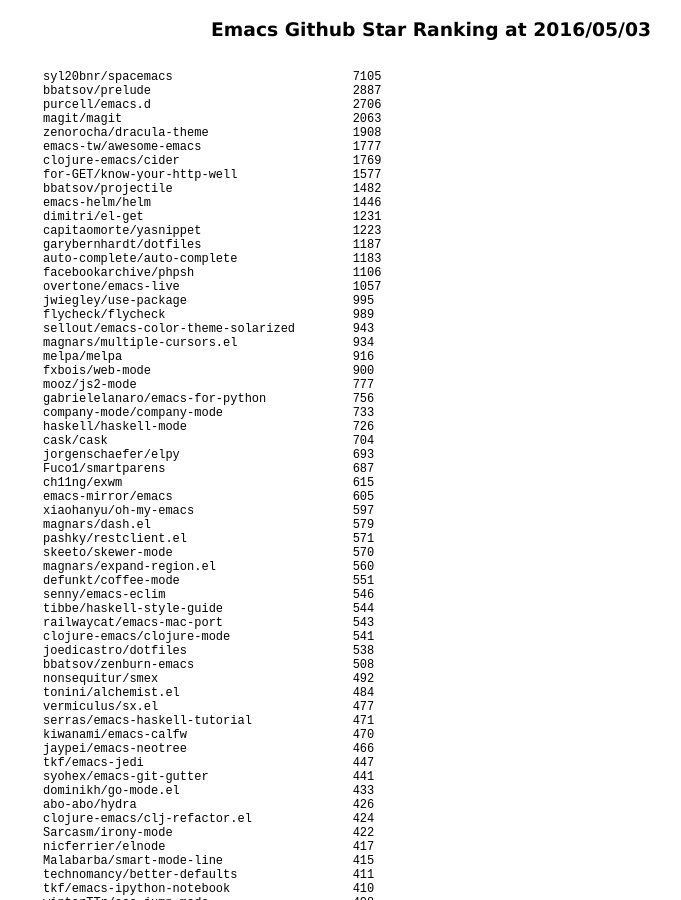
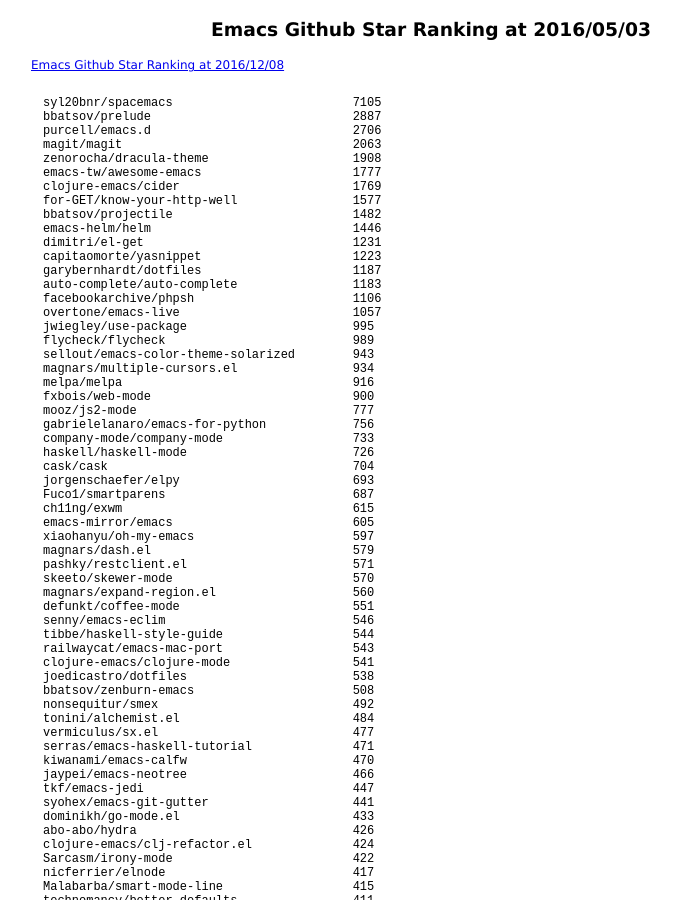
Before and after one commit to 38elements/38elements.github.com, a Jekyll site: the page built from _posts/2016-05-03-emacs-repository-github-star-ranking.md, in a window 1280 px wide and 900 px high. Shown: the whole window, without its empty margins (209-890 px from the left). Built offline with Jekyll 4.4.1, drawn with Linux system fonts in a browser that asks for light colours.

Commit message:
Update 2016-05-03-emacs-repository-github-star-ranking.md

```diff
--- a/_posts/2016-05-03-emacs-repository-github-star-ranking.md
+++ b/_posts/2016-05-03-emacs-repository-github-star-ranking.md
@@ -2,6 +2,7 @@
 layout: posts
 title: Emacs Github Star Ranking at 2016/05/03
 ---
+[Emacs Github Star Ranking at 2016/12/08](/2016/12/08/emacs-repository-github-star-ranking.html)
 <pre style="background-color: white;border: none;">
 syl20bnr/spacemacs                         7105
 bbatsov/prelude                            2887
```
